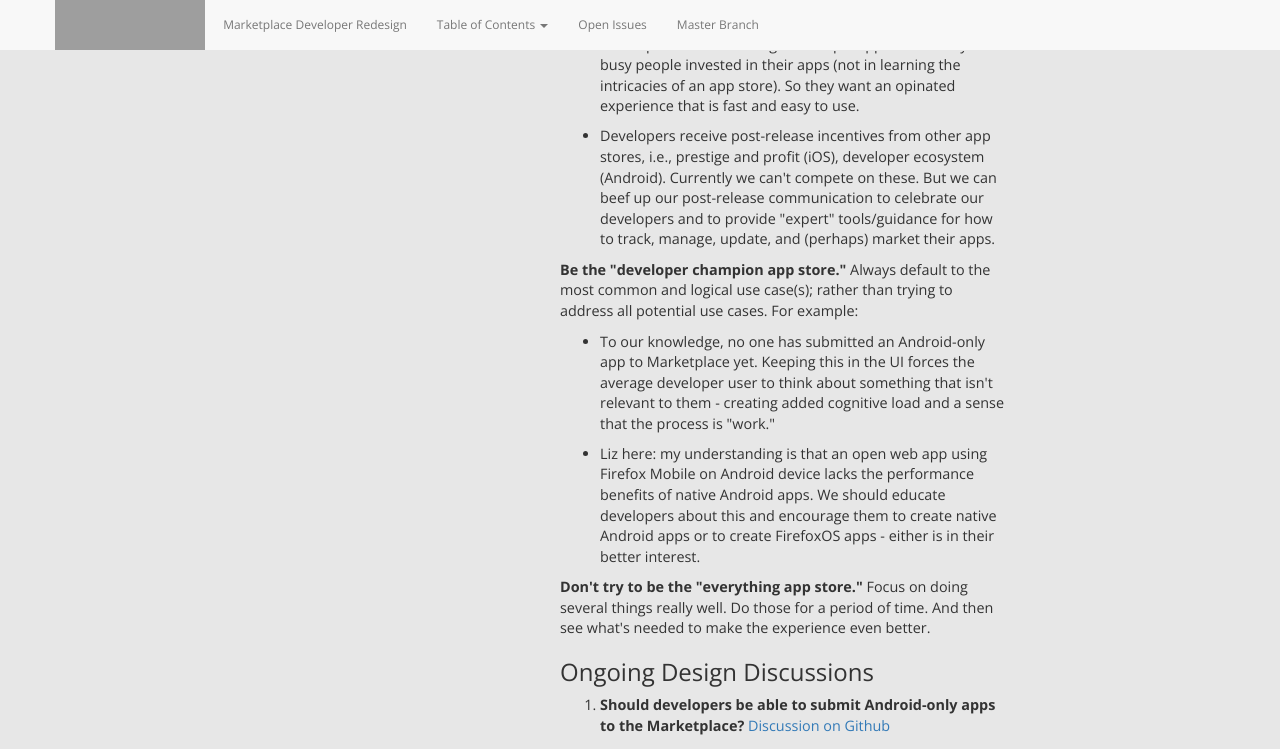
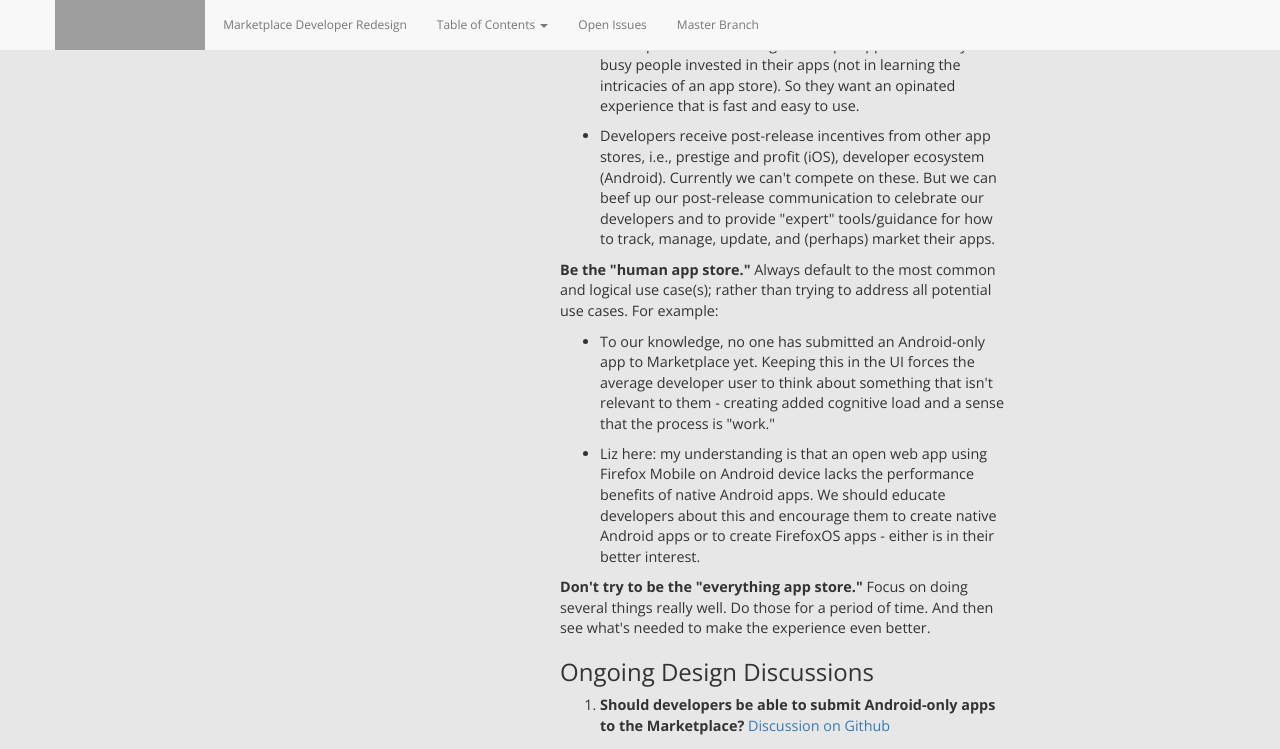
Before and after one commit to MarketplaceUX/devhub-redesign, a Jekyll site: the page built from projectStrategy.html, in a window 1280 px wide and 900 px high, scrolled down 474 px, cut to the strip 0-749 px from the top of the window. Built offline with Jekyll 4.4.1, drawn with Linux system fonts in a browser that asks for light colours; nearby versions of some CDN libraries; grey boxes are pictures that could not be loaded.

Commit message:
Final text edit today!

```diff
--- a/projectStrategy.html
+++ b/projectStrategy.html
@@ -35,7 +35,7 @@ multisequence: four
 		</ul>
 
 
-		<p class="longText"><b>Be the "developer champion app store."</b> Always default to the most common and logical use case(s); rather than trying to address all potential use cases. For example:</p>
+		<p class="longText"><b>Be the "human app store."</b> Always default to the most common and logical use case(s); rather than trying to address all potential use cases. For example:</p>
 		<ul class="longText">
 
 			<li>To our knowledge, no one has submitted an Android-only app to Marketplace yet. Keeping this in the UI forces the average developer user to think about something that isn't relevant to them - creating added cognitive load and a sense that the process is "work."</li>
```
